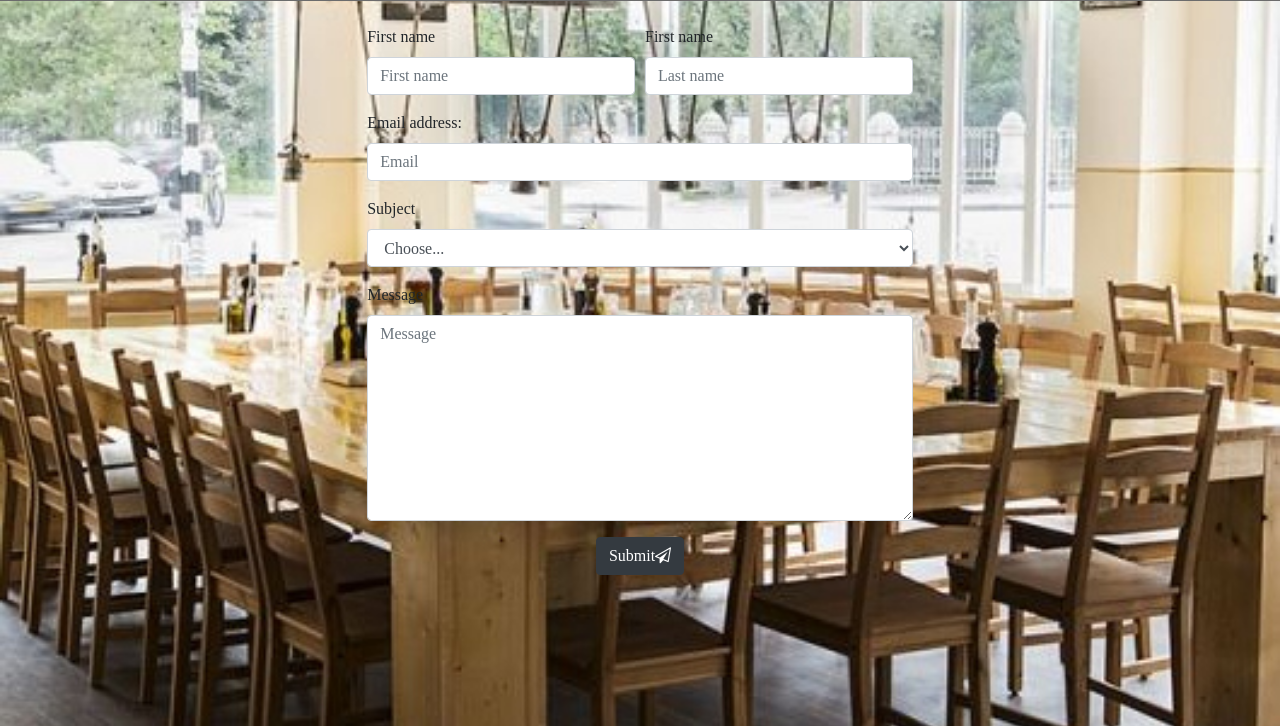
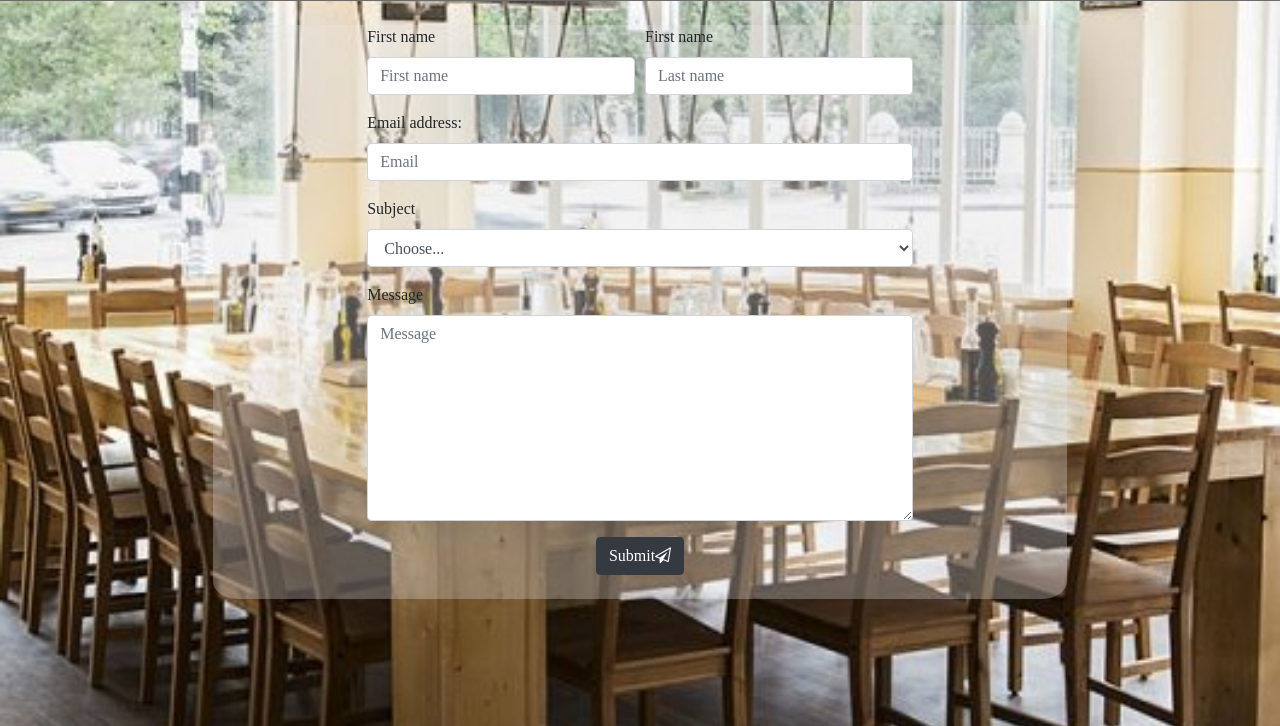
Before and after one commit to Sonia012/restaurant-css-framework, a plain HTML site: page contact.html in a window 1280 px wide. Shown: the part 74-800 px from the top of the page. Drawn offline with nearby package versions, Linux system fonts and the light colour scheme; a web font is replaced by a local one.

Commit message:
version 2.1

```diff
--- a/contact.html
+++ b/contact.html
@@ -45,7 +45,7 @@
       <form>
         <div class="container-fluid">
           <div class="row justify-content-center">
-            <div class="col-10 col-md-8 mt-4">
+            <div class="col-10 col-md-8 mt-4 contact-form">
               <div class="form-row justify-content-center">
                 <div class="form-group col-5 col-md-4">
                   <label for="inputFirstName">First name</label>
```
